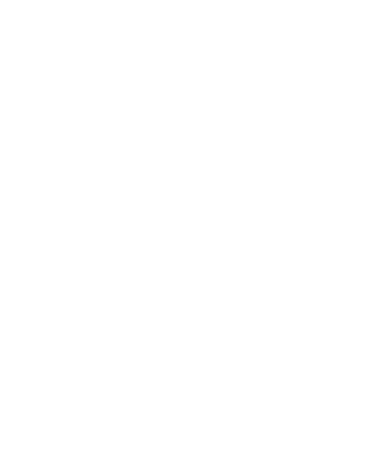
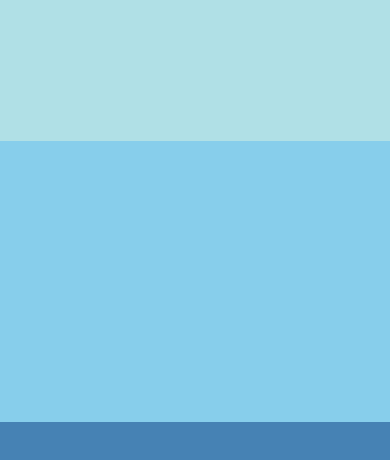
Before and after one commit to adg3748/news_app, a React Native app: screen / in a window 390 px wide. Shown: the top 460 px of the page. Built offline with nearby package versions, Linux system fonts and the light colour scheme.

Commit message:
practice_flex

```diff
--- a/App.js
+++ b/App.js
@@ -4,22 +4,6 @@
 class Blink extends React.Component {
   constructor(props){ // Componentのマウント前に一度だけ呼ばれる
     super(props); // ES6の記法ではコンストラクタで明示する必要あり
-    this.state = {showText: true}; // stateの初期化
-
-    setInterval(()=>{
-      this.setState(previousState => { // previousStateにはBlinkクラスのstateが入っている
-        return {showText: !previousState.showText} // stateのshowTextキーに対する値がtrueならfalseに、falseならtrueに反転させてBlinkクラスのstateのshowTextの値に代入
-      });
-    }, 1000); // 1つ目の引数に取った関数を2つ目の引数のスパンで実行する
-  }
-
-  render() {
-    let display = this.state.showText ? this.props.text :' '; // BlinkクラスのstateのshowTextキーに対する値がtrueならthis.props.textをに渡された引数をdisplayに代入、falseなら半角スペースを代入する
-    return(
-      <Text>
-        {display} { /* displayに渡された値を表示 */ }
-      </Text>
-    );
   }
 }
 
@@ -27,12 +11,10 @@
   render(){
     return(
       <View style={styles.container}>
-      { /*  Viewクラスのstyle変数に対してstylesオブジェクトのcontainer変数の値を渡してレンダリング*/ }
-        <Blink text='I love to blink' />
-        <Blink text='Yes blinking is so great' />
-        <Blink text='Why did they ever take this out of HTML' />
-        <Blink text='Look at me look at me look at me' />
-        { /* Blinkクラスのtext変数に対し、それぞれの文字列を引渡してレンダリング */}
+        <View style={{flex:1, backgroundColor: 'powderblue'}} />
+        <View style={{flex:2, backgroundColor: 'skyblue'}} />
+        <View style={{flex:3, backgroundColor: 'steelblue'}} />
+        { /* Viewのstyleに渡すのはキーバーリュー形式のオブジェクトである必要がある、よって{{}}の形式をとる */ }
       </View>
     );
   }
@@ -40,10 +22,6 @@
 const styles = StyleSheet.create({ // constは定数、及び、Functionalコンポーネントの定義に用いることができる
   // var, const, let いずれにせよオブジェクトを作成するための関数
   container: {
-    flex: 1, // flexboxをflexDirectionに指定した向きに、いくつ作るかを指定
-    flexDirection: 'row',
-    backgroundColor: '#fff',
-    alignItems: 'center', //flexDirectionに指定した方向と垂直の方向に対する要素の並べ方を指定
-    justifyContent: 'center', // flexDirectionで指定した方向への要素の並び方を指定
+    flex: 1, // flexを0にすると、親要素が画面に占める割合が0になるため、子要素のViewも表示されなくなる
   },
 });
```
